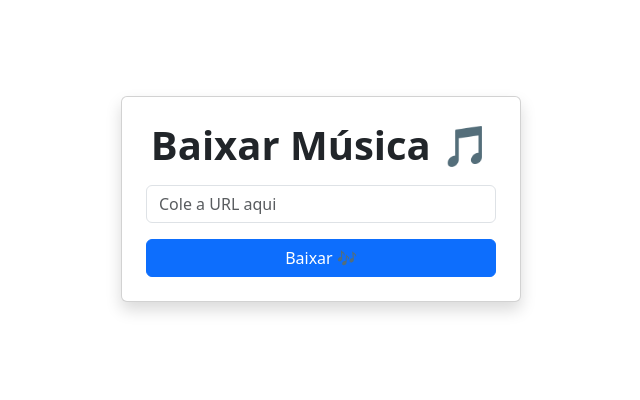
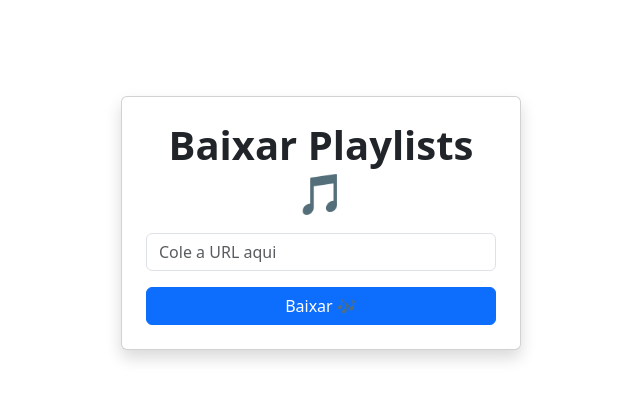
Before and after one commit to JaoPred0/SoundJao, a Flask app: page / in a window 1280 px wide. Shown: the part 56-456 px from the top of the page, without its empty margins (319-959 px from the left). Run offline with Flask 3, Linux system fonts and the light colour scheme; some libraries are stand-ins or nearby versions.

Commit message:
REAME.md

```diff
--- a/templates/index.html
+++ b/templates/index.html
@@ -3,7 +3,7 @@
 {% block content %}
 <div class="d-flex justify-content-center align-items-center pt-5 mt-5">
     <div class="card shadow p-4 text-center animate__animated animate__fadeIn" style="max-width: 400px; width: 100%;">
-        <h1 class="mb-3 fw-bold">Baixar Música 🎵</h1>
+        <h1 class="mb-3 fw-bold">Baixar Playlists 🎵</h1>
 
         <input type="text" id="url" class="form-control mb-3" placeholder="Cole a URL aqui">
 
```
Also changed, not shown: README.md (added).
